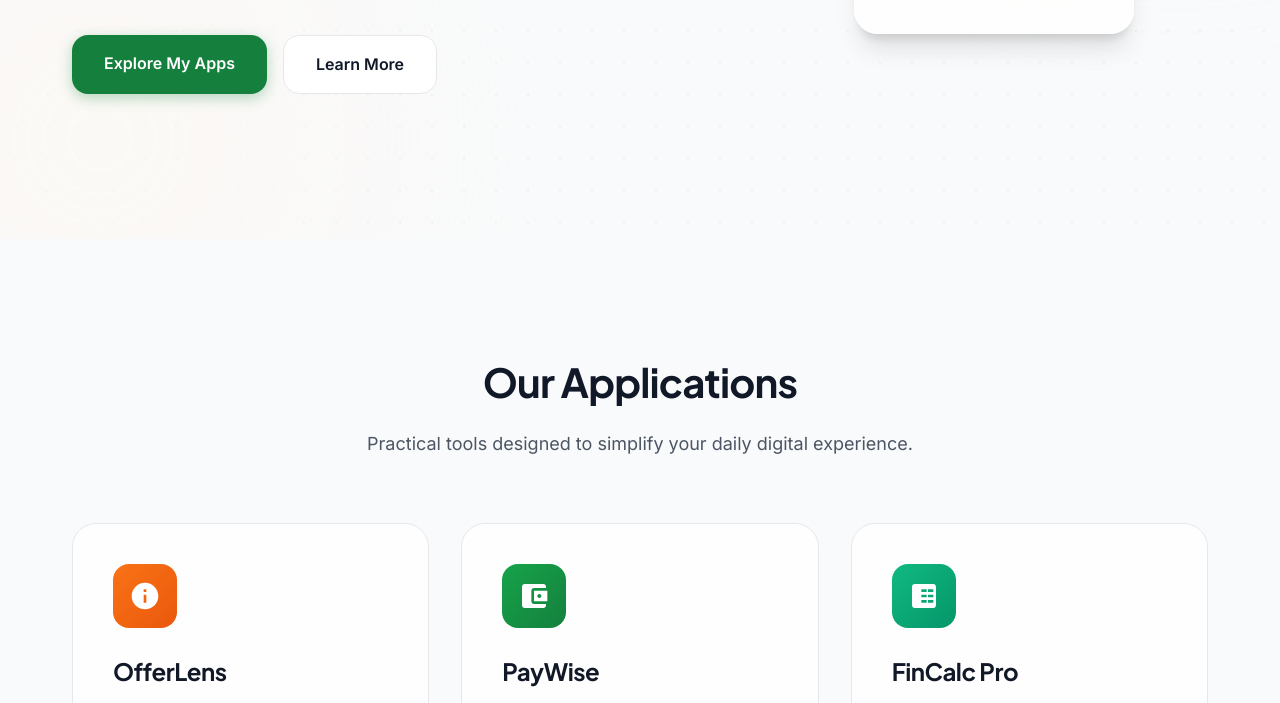
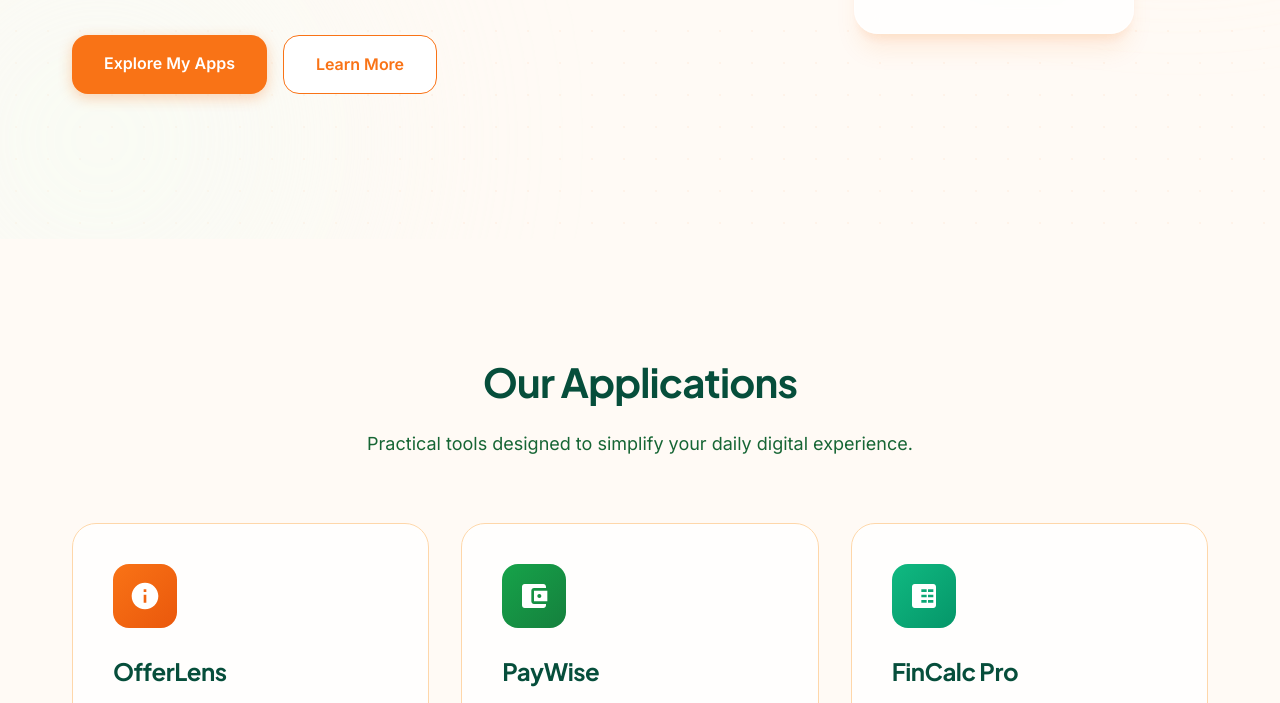
Before and after one commit to preetiatri/ipreu.co.in, a plain HTML site: page index.html in a window 1280 px wide. Shown: the part 561-1264 px from the top of the page. Drawn offline with Linux system fonts and the light colour scheme.

Commit message:
Update style.css

```diff
--- a/style.css
+++ b/style.css
@@ -1,40 +1,47 @@
 :root {
-    --primary: #15803D;
-    /* Royal Green */
-    --primary-soft: #F0FDF4;
-    --secondary: #F97316;
-    /* Royal Orange */
-    --secondary-soft: #FFF7ED;
+    --primary: #F97316;
+    /* Royal Orange (Primary) */
+    --primary-soft: #FFF7ED;
+    --secondary: #15803D;
+    /* Royal Green (Secondary) */
+    --secondary-soft: #F0FDF4;
     --accent: #F59E0B;
-    --bg: #F9FAFB;
+    --bg: #FFFAF5;
+    /* Tinted white */
     --surface: rgba(255, 255, 255, 0.8);
-    --text-main: #111827;
-    --text-muted: #4B5563;
-    --border: #E5E7EB;
-    --nav-bg: rgba(249, 251, 250, 0.8);
+    --text-main: #064E3B;
+    /* Deep Emerald (Maximum Legibility) */
+    --text-muted: #166534;
+    /* Medium Emerald */
+    --border: #FED7AA;
+    /* Soft Orange Border */
+    --nav-bg: rgba(255, 250, 245, 0.8);
     --radius-lg: 24px;
     --radius-md: 16px;
-    --shadow: 0 10px 15px -3px rgba(0, 0, 0, 0.05), 0 4px 6px -4px rgba(0, 0, 0, 0.05);
-    --shadow-hover: 0 20px 25px -5px rgba(0, 0, 0, 0.1), 0 10px 10px -5px rgba(0, 0, 0, 0.1);
-    --grid-color: rgba(21, 128, 61, 0.05);
+    --shadow: 0 10px 15px -3px rgba(249, 115, 22, 0.05), 0 4px 6px -4px rgba(249, 115, 22, 0.05);
+    --shadow-hover: 0 20px 25px -5px rgba(249, 115, 22, 0.1), 0 10px 10px -5px rgba(249, 115, 22, 0.1);
+    --grid-color: rgba(249, 115, 22, 0.05);
 }
+
 
 
 @media (prefers-color-scheme: dark) {
     :root {
-        --bg: #052e16;
-        /* Deep Greenish Black */
-        --surface: rgba(6, 78, 59, 0.4);
-        --text-main: #F9FAFB;
-        --text-muted: #D1D5DB;
-        --border: rgba(21, 128, 61, 0.2);
-        --nav-bg: rgba(5, 46, 22, 0.8);
-        --primary-soft: rgba(21, 128, 61, 0.2);
-        --secondary-soft: rgba(249, 115, 22, 0.1);
+        --bg: #1C0D02;
+        /* Deep Chocolate/Orange Black */
+        --surface: rgba(43, 21, 5, 0.4);
+        --text-main: #F0FDF4;
+        /* Light Green Text */
+        --text-muted: #BBF7D0;
+        --border: rgba(249, 115, 22, 0.2);
+        --nav-bg: rgba(28, 13, 2, 0.8);
+        --primary-soft: rgba(249, 115, 22, 0.2);
+        --secondary-soft: rgba(21, 128, 61, 0.1);
         --shadow: 0 10px 15px -3px rgba(0, 0, 0, 0.5);
         --grid-color: rgba(255, 255, 255, 0.03);
     }
 }
+
 
 
 
@@ -203,8 +210,9 @@ nav a:hover {
     padding: 0.5rem 1rem;
     background: var(--primary-soft);
     color: var(--primary);
-    border: 1px solid rgba(21, 128, 61, 0.15);
+    border: 1px solid rgba(249, 115, 22, 0.2);
     border-radius: 99px;
+
 
     font-size: 0.875rem;
 
@@ -266,13 +274,14 @@ nav a:hover {
 .btn-primary {
     background: var(--primary);
     color: white;
-    box-shadow: 0 4px 14px 0 rgba(21, 128, 61, 0.3);
+    box-shadow: 0 4px 14px 0 rgba(249, 115, 22, 0.3);
 }
 
 .btn-primary:hover {
     transform: translateY(-2px);
-    box-shadow: 0 6px 20px 0 rgba(21, 128, 61, 0.4);
+    box-shadow: 0 6px 20px 0 rgba(249, 115, 22, 0.4);
 }
+
 
 
 /* Magnetic Effect Placeholder (handled by transition) */
@@ -283,14 +292,15 @@ nav a:hover {
 
 .btn-secondary {
     background: white;
-    color: #111827;
-    /* Fixed dark text for legibility on white bg */
-    border: 1px solid var(--border);
+    color: var(--primary);
+    /* Use brand color instead of fixed dark */
+    border: 1px solid var(--primary);
 }
 
 .btn-secondary:hover {
-    background: #f3f4f6;
+    background: var(--primary-soft);
 }
+
 
 
 /* Hero Visual Animation Replacement */
```
